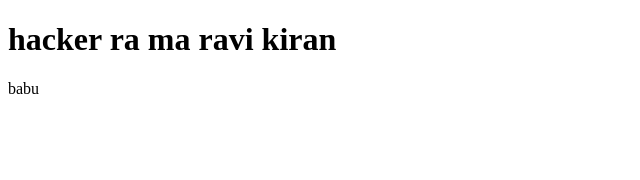
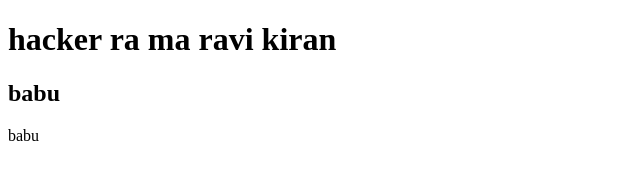
Before and after one commit to venkatsai7893/venkatssai, a plain HTML site: page index.html in a window 1280 px wide. Shown: the whole page, without its empty margins (0-640 px from the left). Drawn offline with Linux system fonts and the light colour scheme.

Commit message:
Update index.html

```diff
--- a/index.html
+++ b/index.html
@@ -7,6 +7,7 @@
 </head>
 <body>
     <h1>hacker ra ma ravi kiran</h1>
+    <h2> babu</h2>
     <marque> babu </marque>
 
 </body>
```
